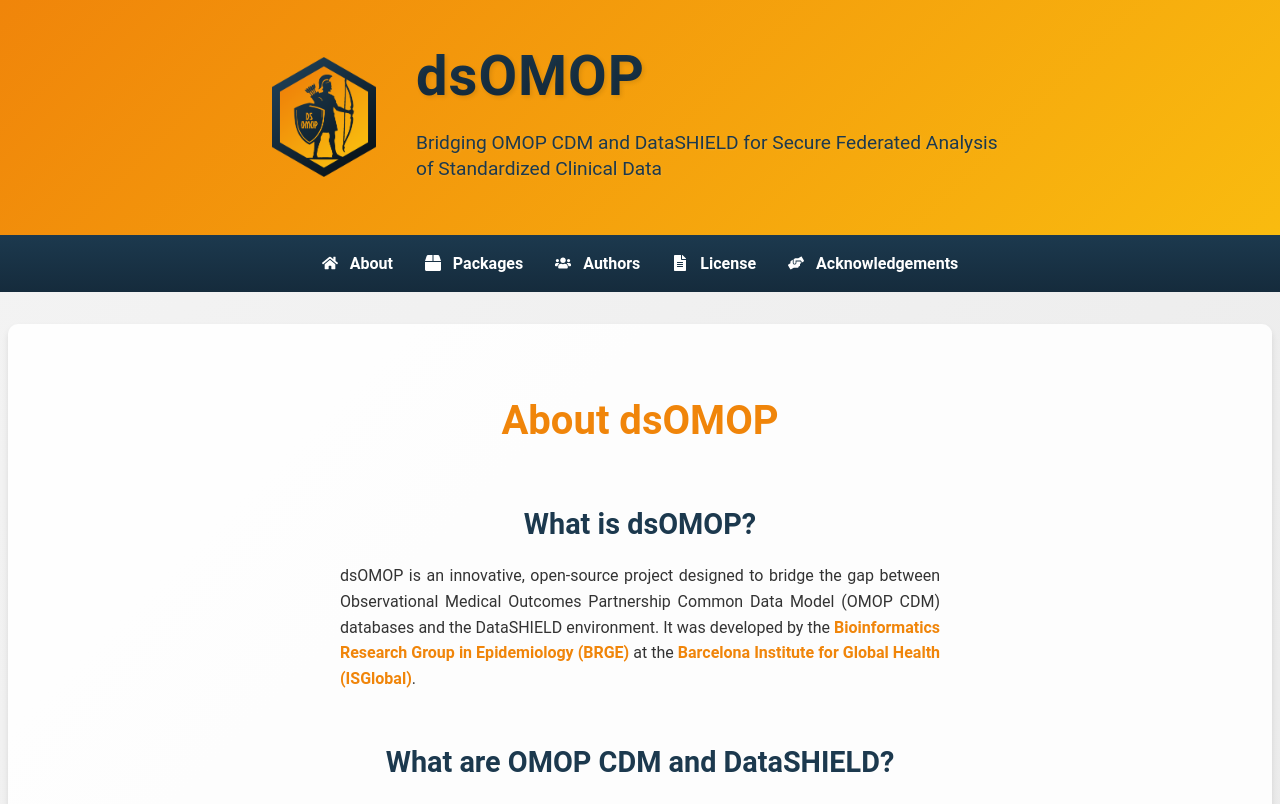
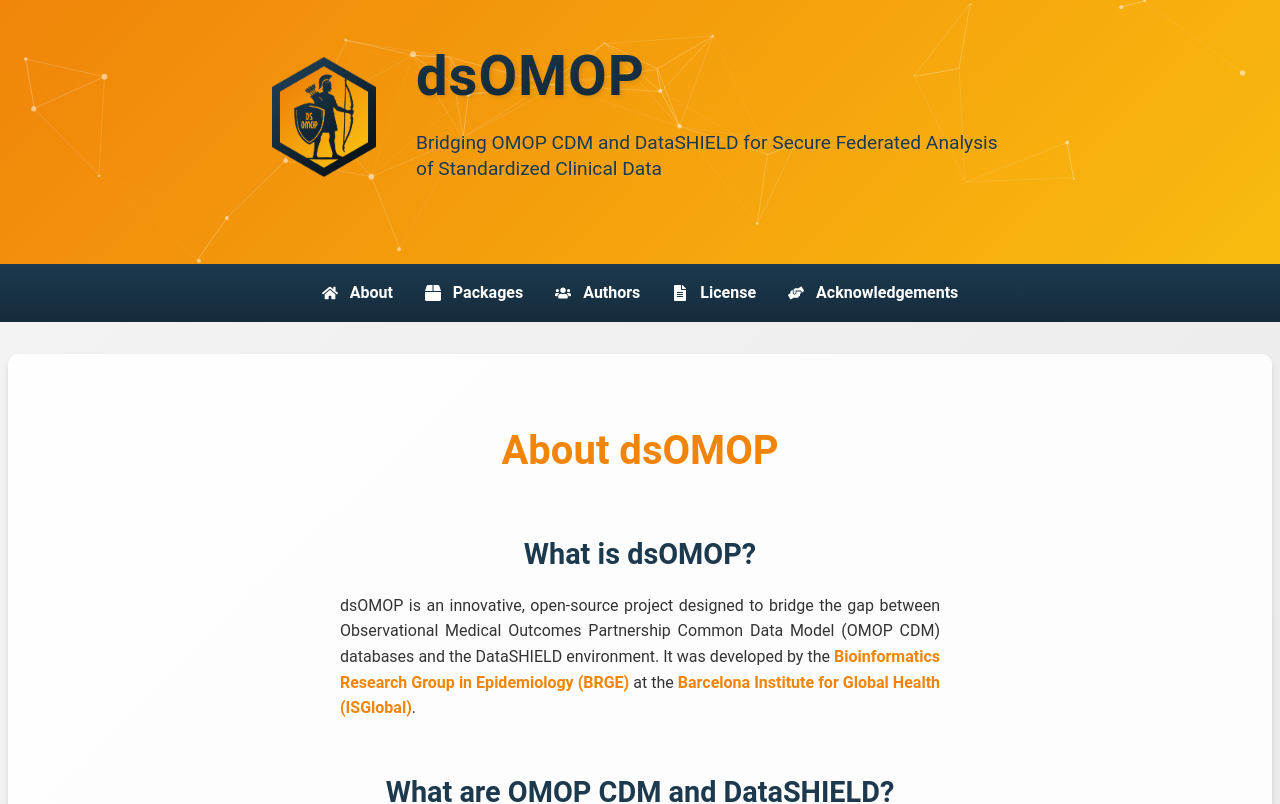
Before and after one commit to isglobal-brge/dsOMOP, a React (Create React App) app: page / in a window 1280 px wide. Shown: the top 804 px of the page. Built offline with nearby package versions, Linux system fonts and the light colour scheme.

Commit message:
feat: particle network animation

```diff
--- a/public/index.html
+++ b/public/index.html
@@ -11,6 +11,7 @@
     />
     <link rel="manifest" href="%PUBLIC_URL%/manifest.json" />
     <title>dsOMOP</title>
+    <script src="https://cdn.jsdelivr.net/npm/particles.js@2.0.0/particles.min.js"></script>
   </head>
   <body>
     <noscript>You need to enable JavaScript to run this app.</noscript>
--- a/src/App.css
+++ b/src/App.css
@@ -22,18 +22,34 @@
 }
 
 .App-header {
+  position: relative;
   background: linear-gradient(135deg, var(--primary-color), var(--primary-light));
   padding: 2rem 1rem;
   color: white;
   box-shadow: 0 4px 6px rgba(0, 0, 0, 0.1);
+  overflow: hidden;
+  min-height: 200px; /* Adjust this value based on your design */
 }
 
 .header-content {
+  position: relative;
+  z-index: 2;
   display: flex;
   align-items: center;
   justify-content: center;
   max-width: 1200px;
   margin: 0 auto;
+}
+
+#particles-js {
+  position: absolute;
+  top: 0;
+  left: 0;
+  right: 0;
+  bottom: 0;
+  width: 100%;
+  height: 100%;
+  z-index: 1;
 }
 
 .logo {
--- a/src/components/Header.js
+++ b/src/components/Header.js
@@ -1,9 +1,11 @@
 import React from 'react';
 import logo from '../assets/images/logo.png';
+import ParticlesBackground from './ParticlesBackground';
 
 function Header() {
   return (
     <header className="App-header">
+      <ParticlesBackground />
       <div className="header-content">
         <img src={logo} alt="dsOMOP Logo" className="logo" />
         <div className="title-container">
--- /dev/null
+++ b/src/components/ParticlesBackground.js
@@ -0,0 +1,115 @@
+import React, { useEffect, useRef } from 'react';
+
+const ParticlesBackground = () => {
+  const particlesRef = useRef(null);
+
+  useEffect(() => {
+    if (window.particlesJS && particlesRef.current) {
+      window.particlesJS(particlesRef.current.id, {
+        particles: {
+          number: {
+            value: 80,
+            density: {
+              enable: true,
+              value_area: 800
+            }
+          },
+          color: {
+            value: '#ffffff'
+          },
+          shape: {
+            type: 'circle',
+            stroke: {
+              width: 0,
+              color: '#000000'
+            },
+          },
+          opacity: {
+            value: 0.5,
+            random: false,
+            anim: {
+              enable: false,
+              speed: 1,
+              opacity_min: 0.1,
+              sync: false
+            }
+          },
+          size: {
+            value: 3,
+            random: true,
+            anim: {
+              enable: false,
+              speed: 40,
+              size_min: 0.1,
+              sync: false
+            }
+          },
+          line_linked: {
+            enable: true,
+            distance: 150,
+            color: '#ffffff',
+            opacity: 0.4,
+            width: 1
+          },
+          move: {
+            enable: true,
+            speed: 6,
+            direction: 'none',
+            random: false,
+            straight: false,
+            out_mode: 'out',
+            bounce: false,
+            attract: {
+              enable: false,
+              rotateX: 600,
+              rotateY: 1200
+            }
+          }
+        },
+        interactivity: {
+          detect_on: 'window',
+          events: {
+            onhover: {
+              enable: true,
+              mode: 'grab'
+            },
+            onclick: {
+              enable: true,
+              mode: 'push'
+            },
+            resize: true
+          },
+          modes: {
+            grab: {
+              distance: 140,
+              line_linked: {
+                opacity: 1
+              }
+            },
+            push: {
+              particles_nb: 4
+            },
+          }
+        },
+        retina_detect: true
+      });
+    }
+  }, []);
+
+  return (
+    <div
+      ref={particlesRef}
+      id="particles-js"
+      style={{
+        position: 'absolute',
+        top: 0,
+        left: 0,
+        right: 0,
+        bottom: 0,
+        zIndex: 1,
+      }}
+    />
+  );
+};
+
+export default ParticlesBackground;
```
